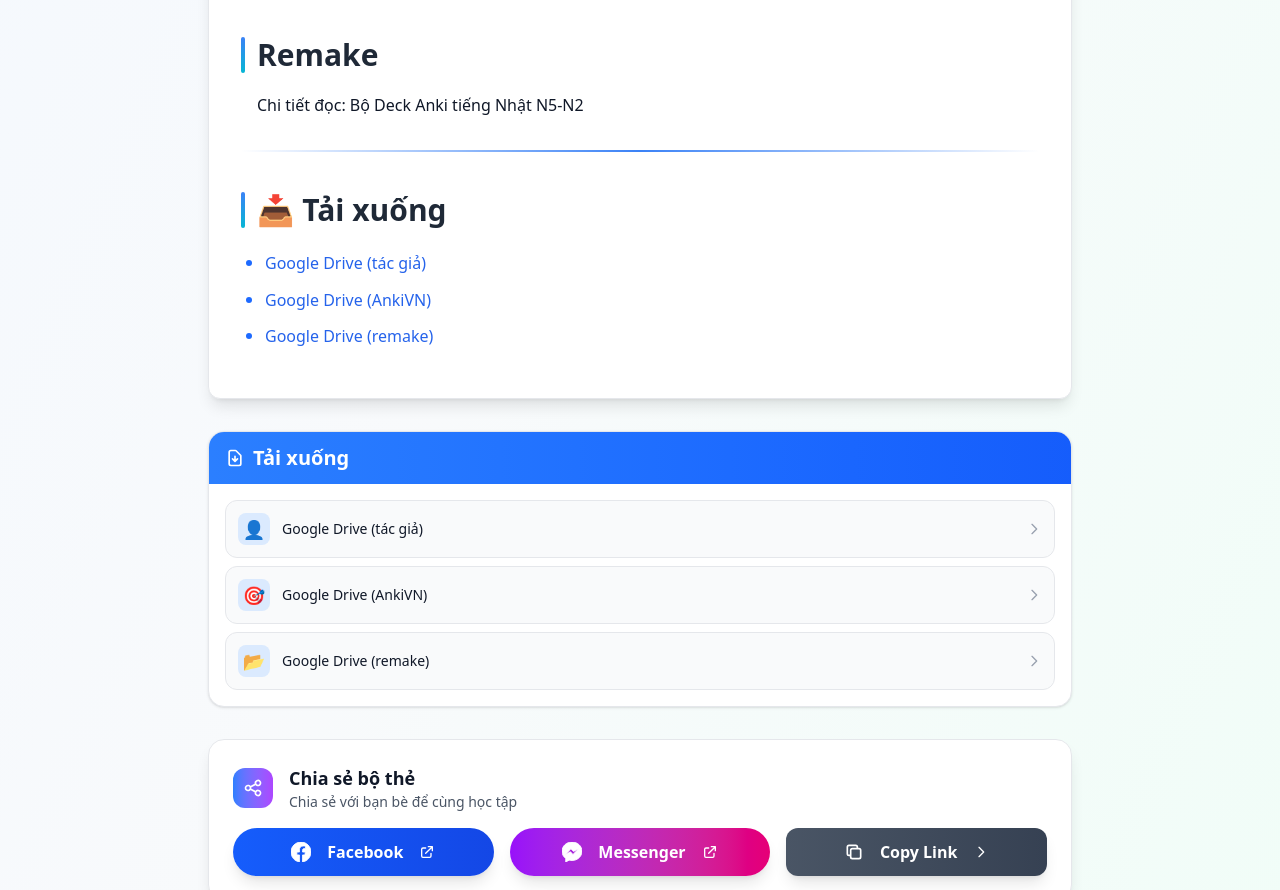
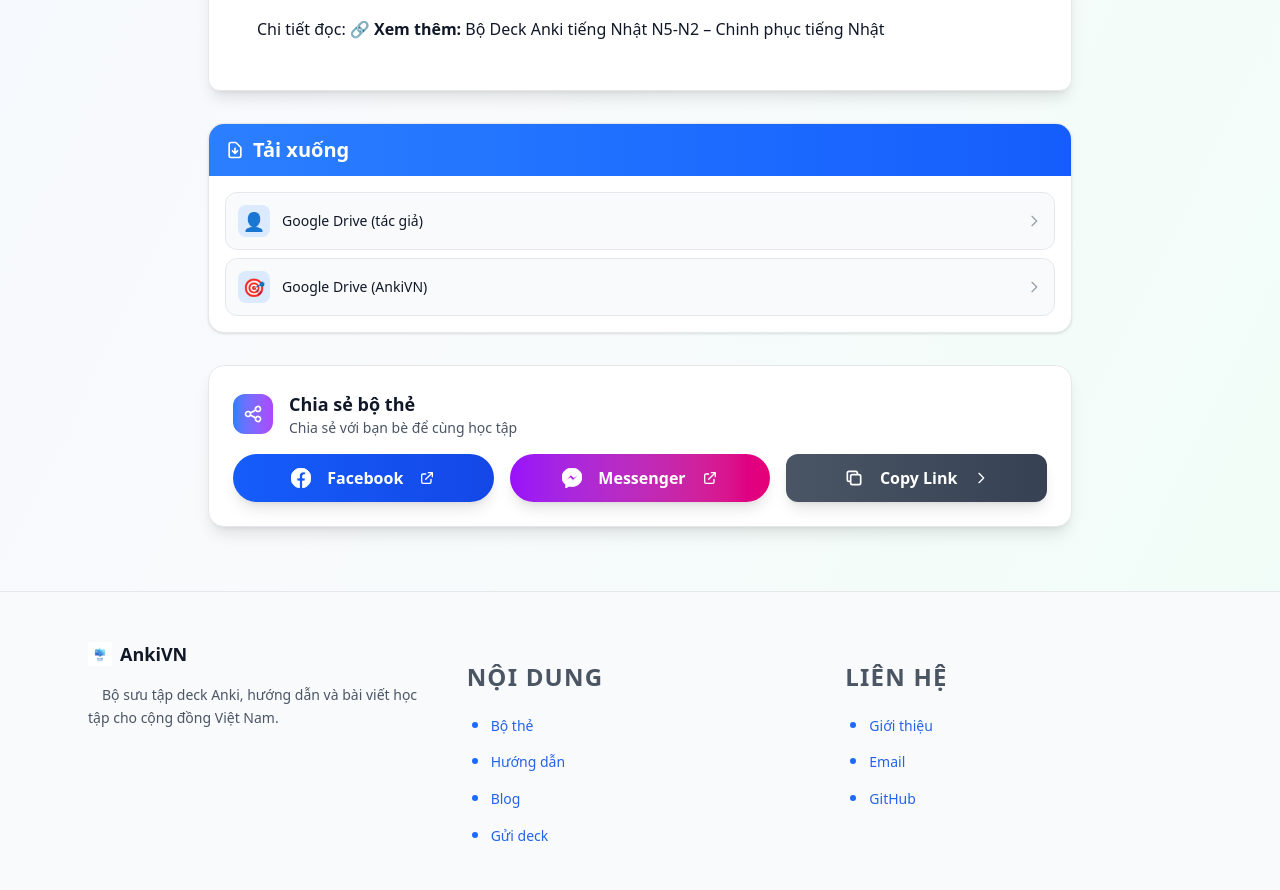
Before and after one commit to lehoangphuc747/ankivn, an Astro site: page /decks/400-cau-giao-tiep-tieng-trung-co-ban in a window 1280 px wide. Shown: the part 1599-2489 px from the top of the page. Built offline with nearby package versions, Linux system fonts and the light colour scheme; Astro itself is replaced by a stand-in of ours.

Commit message:
Clean up HTML link to proper markdown link in Chinese conversation deck

```diff
--- a/src/content/decks/400-cau-giao-tiep-tieng-trung-co-ban.mdx
+++ b/src/content/decks/400-cau-giao-tiep-tieng-trung-co-ban.mdx
@@ -13,16 +13,11 @@ downloads:
   - name: "Google Drive (AnkiVN)"
     url: "https://drive.google.com/file/d/1YPDDN26HP6zdzysB-dh3NMUQUtEgfP0g/view?usp=sharing"
     type: "ankivn"
-  - name: "Google Drive (remake)"
-    url: "https://drive.google.com/open?id=1us43I0OQr5dlsBimeJgHcLxHW0W46YHz&usp=drive_fs"
-    type: "gdrive"
 ---
 
 import YouTubeEmbed from '@/components/common/YouTubeEmbed.astro';
 
 <YouTubeEmbed videoId="jQ5JInM_b5Q" />
-
-## Nguồn: [Anki Việt Nam](https://www.facebook.com/groups/ankivocabulary/posts/1034190184007305/)
 
 ## Nội dung
 
@@ -41,12 +36,4 @@ Trân trọng biết ơn group cộng đồng Anki VN đã tạo ra một sân c
 
 ## Remake
 
-Chi tiết đọc: [Bộ Deck Anki tiếng Nhật N5-N2](../bo-deck-anki-tieng-nhat-n5-n2-chinh-phuc-tieng-nhat)
-
----
-
-## 📥 Tải xuống
-
-- [Google Drive (tác giả)](https://drive.google.com/file/d/1D4ltwGUcLjI5lQawVZXV9L5h14ZZxaBI/view?usp=sharing)
-- [Google Drive (AnkiVN)](https://drive.google.com/file/d/1YPDDN26HP6zdzysB-dh3NMUQUtEgfP0g/view?usp=sharing)
-- [Google Drive (remake)](https://drive.google.com/open?id=1us43I0OQr5dlsBimeJgHcLxHW0W46YHz&usp=drive_fs)
+Chi tiết đọc: [🔗 **Xem thêm:** Bộ Deck Anki tiếng Nhật N5-N2 – Chinh phục tiếng Nhật](../bo-deck-anki-tieng-nhat-n5-n2-chinh-phuc-tieng-nhat)
```
